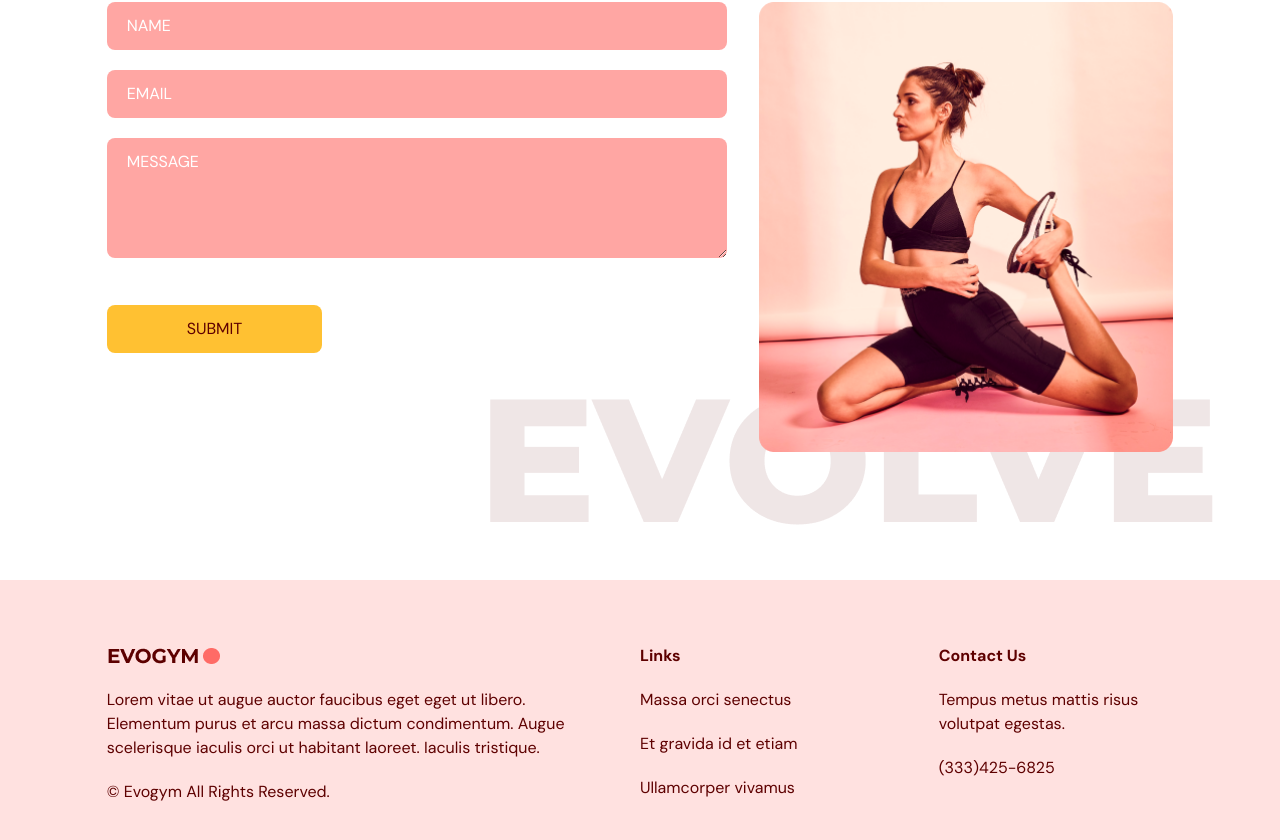
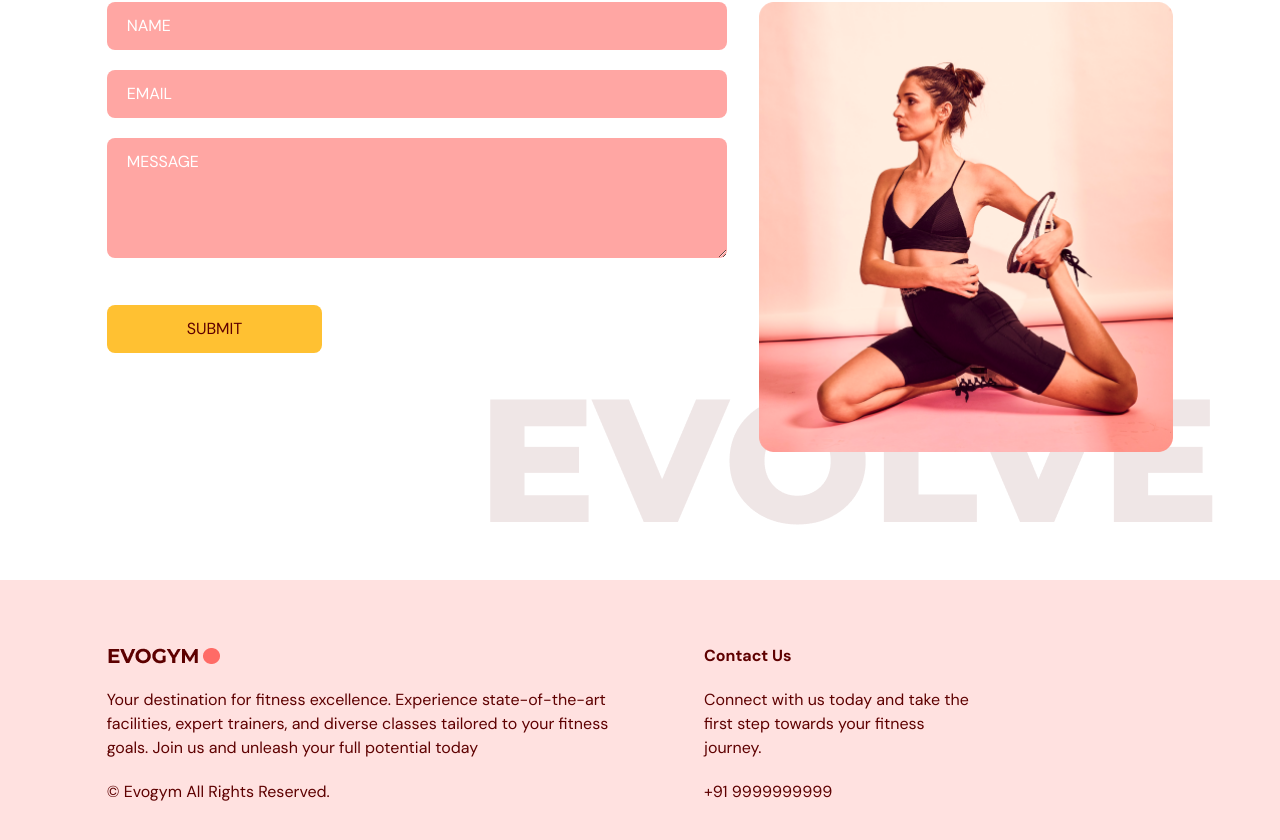
Before and after one commit to PalampalliPraneeth/Gym-Website, a React (Vite) app: page / in a window 1280 px wide. Shown: the part 3516-4356 px from the top of the page. Built offline with nearby package versions, Linux system fonts and the light colour scheme.

Commit message:
contact us change

```diff
--- a/src/scenes/footer/index.tsx
+++ b/src/scenes/footer/index.tsx
@@ -7,22 +7,20 @@ const Footer = () => {
         <div className="mt-16 basis-1/2 md:mt-0">
           <img alt="logo" src={Logo} />
           <p className="my-5">
-            Lorem vitae ut augue auctor faucibus eget eget ut libero. Elementum
-            purus et arcu massa dictum condimentum. Augue scelerisque iaculis
-            orci ut habitant laoreet. Iaculis tristique.
+          Your destination for fitness excellence. Experience state-of-the-art facilities, expert trainers, and diverse classes tailored to your fitness goals. Join us and unleash your full potential today
           </p>
           <p>© Evogym All Rights Reserved.</p>
         </div>
-        <div className="mt-16 basis-1/4 md:mt-0">
+        {/* <div className="mt-16 basis-1/4 md:mt-0">
           <h4 className="font-bold">Links</h4>
           <p className="my-5">Massa orci senectus</p>
           <p className="my-5">Et gravida id et etiam</p>
           <p>Ullamcorper vivamus</p>
-        </div>
+        </div> */}
         <div className="mt-16 basis-1/4 md:mt-0">
           <h4 className="font-bold">Contact Us</h4>
-          <p className="my-5">Tempus metus mattis risus volutpat egestas.</p>
-          <p>(333)425-6825</p>
+          <p className="my-5">Connect with us today and take the first step towards your fitness journey.</p>
+          <p>+91 9999999999</p>
         </div>
       </div>
     </footer>
```
